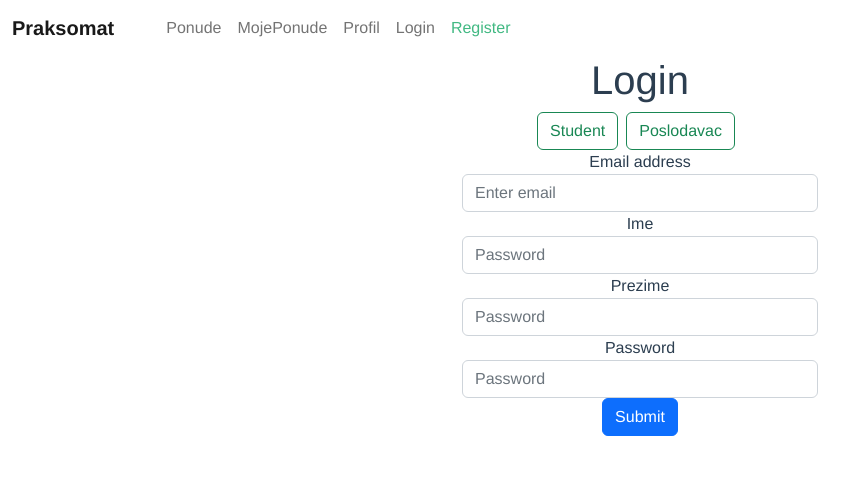
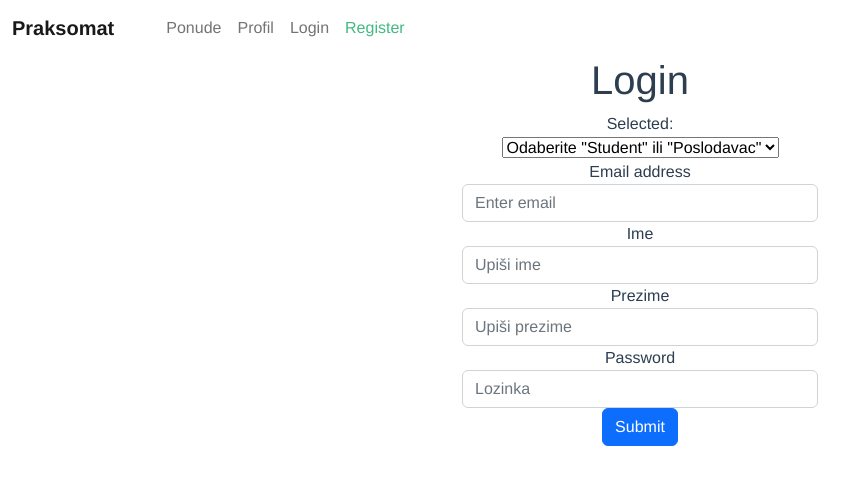
Before and after one commit to erikturkovic/dwa-projekt-frontend, a Vue app: page /register in a window 1280 px wide. Shown: the top 484 px of the page, without its empty margins (0-868 px from the left). Built offline with nearby package versions, Linux system fonts and the light colour scheme.

Commit message:
Register testing
Testiranje logina s console.log + pocetak za komponentu ponude

```diff
--- a/src/App.vue
+++ b/src/App.vue
@@ -1,3 +1,4 @@
+
 <template>
   <div id="app">
     <nav id="nav" class="navbar navbar-expand-lg navbar-light">
@@ -23,9 +24,6 @@
             <router-link to="/" class="nav-link">Ponude</router-link>
           </li>
           <li class="nav-item">
-            <router-link to="/ponude" class="nav-link">MojePonude</router-link>
-          </li>
-          <li class="nav-item">
             <router-link to="/profil" class="nav-link">Profil</router-link>
           </li>
           <li class="nav-item">
@@ -43,6 +41,7 @@
     </div>
   </div>
 </template>
+
 
 <style lang="scss">
 #app {
--- a/src/router/index.js
+++ b/src/router/index.js
@@ -28,11 +28,6 @@ const routes = [
     name: 'Profil',
     component: HomeView
   },
-  {
-    path: '/ponude',
-    name: 'MojePonude',
-    component: HomeView
-  },
 ]
 
 const router = new VueRouter({
--- a/src/views/Register.vue
+++ b/src/views/Register.vue
@@ -2,12 +2,13 @@
   <div class="about">
     <h1>Login</h1>
     <form class="container-fluid justify-content-start">
-      <button class="btn btn-outline-success me-2" type="button">
-        Student
-      </button>
-      <button class="btn btn-outline-success me-2" type="button">
-        Poslodavac
-      </button>
+<div>Selected: {{ selected }}</div>
+
+<select v-model="vrsta">
+  <option disabled value="">Odaberite "Student" ili "Poslodavac"</option>
+  <option>Student</option>
+  <option>Poslodavac</option>
+</select>
     </form>
     <div class="container">
       <div class="row">
@@ -15,43 +16,47 @@
         <div class="col-sm">
           <form>
             <div class="form-group">
-              <label for="exampleInputEmail1">Email address</label>
+              <label for="InputEmail1">Email address</label>
               <input
                 type="email"
                 class="form-control"
-                id="exampleInputEmail1"
+                id="InputEmail1"
                 aria-describedby="emailHelp"
                 placeholder="Enter email"
+                v-model="email"
               />
             </div>
             <div class="form-group">
-              <label for="exampleInputPassword1">Ime</label>
+              <label for="InputPassword1">Ime</label>
+              <input
+                type="text"
+                class="form-control"
+                id="InputPassword1"
+                placeholder="Upiši ime"
+                v-model="ime"
+              />
+            </div>
+            <div class="form-group">
+              <label for="InputPassword1">Prezime</label>
+              <input
+                type="text"
+                class="form-control"
+                id="InputPassword1"
+                placeholder="Upiši prezime"
+                v-model="prezime"
+              />
+            </div>
+            <div class="form-group">
+              <label for="InputPassword1">Password</label>
               <input
                 type="password"
                 class="form-control"
-                id="exampleInputPassword1"
-                placeholder="Password"
+                id="InputPassword1"
+                placeholder="Lozinka"
+                v-model="password"
               />
             </div>
-            <div class="form-group">
-              <label for="exampleInputPassword1">Prezime</label>
-              <input
-                type="password"
-                class="form-control"
-                id="exampleInputPassword1"
-                placeholder="Password"
-              />
-            </div>
-            <div class="form-group">
-              <label for="exampleInputPassword1">Password</label>
-              <input
-                type="password"
-                class="form-control"
-                id="exampleInputPassword1"
-                placeholder="Password"
-              />
-            </div>
-            <button type="submit" class="btn btn-primary">Submit</button>
+            <button @click="register" type="submit" class="btn btn-primary">Submit</button>
           </form>
         </div>
         <div class="col-sm"></div>
@@ -59,3 +64,30 @@
     </div>
   </div>
 </template>
+
+<script>
+export default{
+  name:'Register',
+  data(){
+    return{
+      email:'',
+      ime:'',
+      prezime:'',
+      password:'',
+      vrsta:'',
+
+
+    }
+  },
+  methods:{
+    register(){
+      console.log(this.email);
+      console.log(this.ime);
+      console.log(this.prezime);
+      console.log(this.password);
+      console.log(this.vrsta)
+    },
+
+  }
+}
+</script>
```
Also changed, not shown: src/components/Ponuda.vue (added, +8 -0 lines), src/views/MojePonude.vue (deleted).
